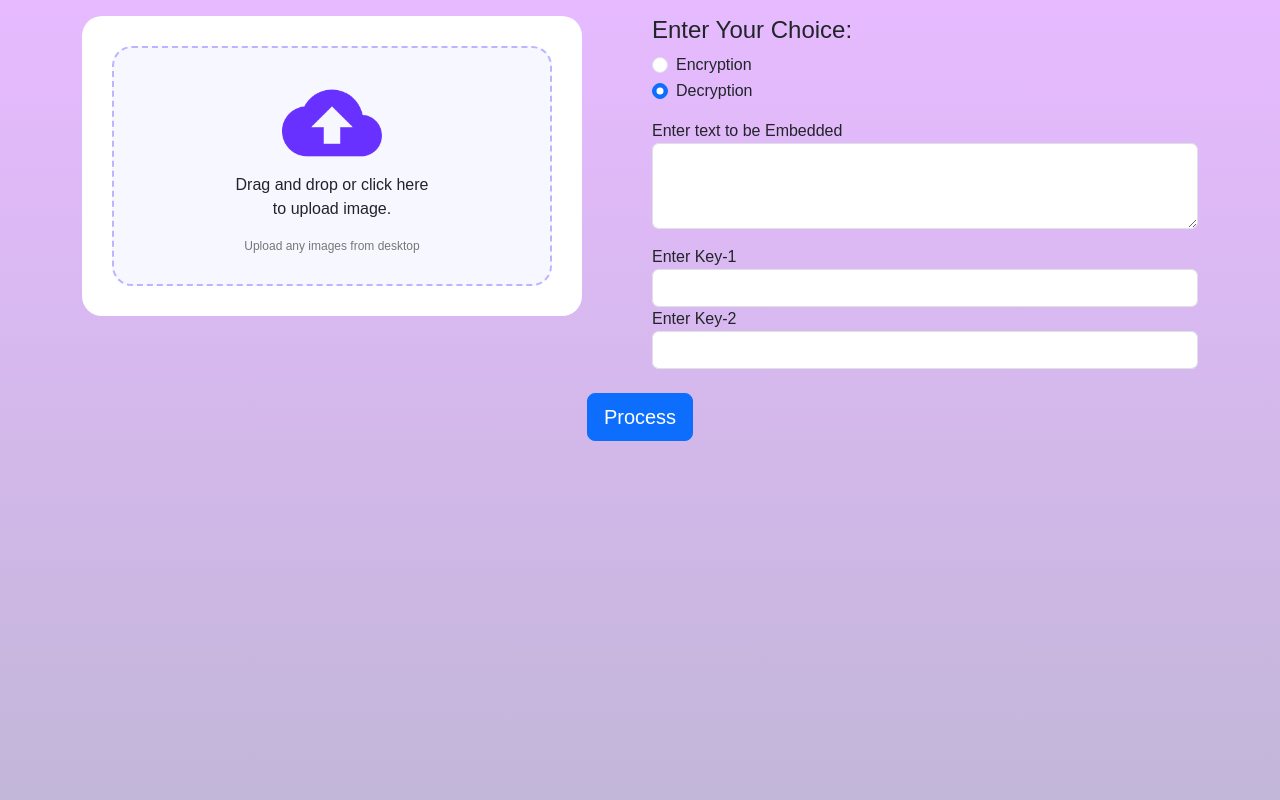
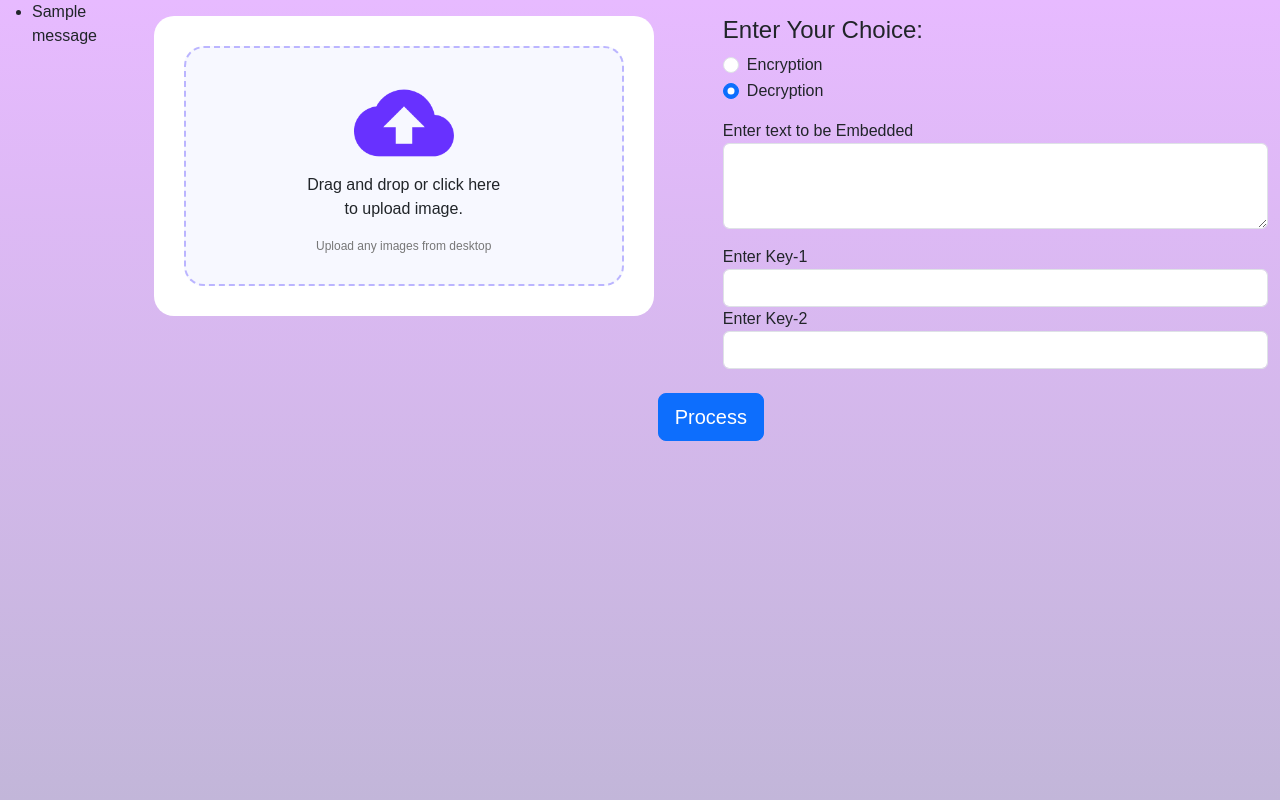
Before and after one commit to GokuKrish24/Image_steg_web, a Flask app: page / in a window 1280 px wide. Shown: the part 56-856 px from the top of the page. Run offline with Flask 3, Linux system fonts and the light colour scheme; one stand-in notice (Sample message) is shown; some libraries are stand-ins or nearby versions.

Commit message:
Update home.html
form responsive

```diff
--- a/templates/home.html
+++ b/templates/home.html
@@ -19,11 +19,23 @@
         </div>
       </nav>
     <div class="hero">
+      <p>
+        {% with messages = get_flashed_messages() %}
+          {% if messages %}
+            <ul>
+              {% for message in messages %}
+              <li>{{ message }}</li>
+              {% endfor %}
+            </ul>
+          {% endif %}
+        {% endwith %}
+      </p>
       <div class="container-lg my-3">
+        <form method="post" action="/" enctype="multipart/form-data">
         <div class="row">
           <div class="col-6">
             <label for="input-file" id="drop-area">
-              <input type="file" accept="image/*" id="input-file" hidden>
+              <input type="file" name="file" class="form-control" aurocomplete="off" accept="image/*" id="input-file" hidden>
               <div id="img-view">
                   <img src="{{url_for('static',filename='icon.png')}}">
                   <p>Drag and drop or click here<br> to upload image.</p>
@@ -62,10 +74,10 @@
         </div>
         <div class="row ">
           <div class="col d-flex align-items-center justify-content-center mt-4">
-            <a class="btn btn-primary btn-lg" href="#" role="button">Process</a>
+            <input type="submit" value="Process" class="btn btn-primary btn-lg">
           </div>
         </div>
-
+      </form>
       </div>
     </div>
     <script src="https://cdn.jsdelivr.net/npm/bootstrap@5.3.3/dist/js/bootstrap.bundle.min.js" integrity="sha384-YvpcrYf0tY3lHB60NNkmXc5s9fDVZLESaAA55NDzOxhy9GkcIdslK1eN7N6jIeHz" crossorigin="anonymous"></script>
```
